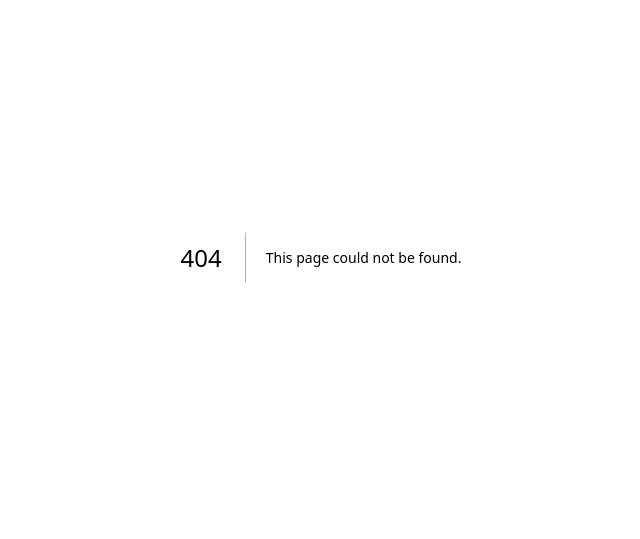
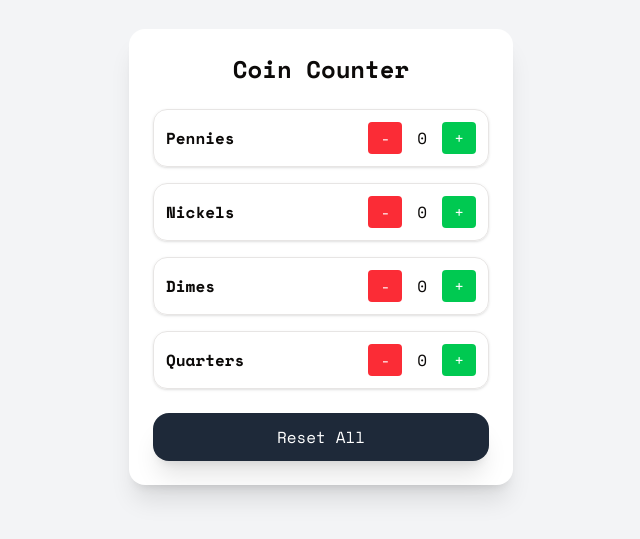
Before and after one commit to Acole-business/arcade, a Next.js app: page /other-links/coins in a window 1280 px wide. Before the commit this address had no page. Shown: the part 143-682 px from the top of the page, without its empty margins (319-959 px from the left). Built offline with nearby package versions, Linux system fonts and the light colour scheme.

Commit message:
Create Coin Counter

```diff
--- /dev/null
+++ b/app/other-links/coins/page.tsx
@@ -0,0 +1,77 @@
+'use client';
+
+import { useState } from 'react';
+
+function CoinCounter() {
+  const [coins, setCoins] = useState({
+    pennies: 0,
+    nickels: 0,
+    dimes: 0,
+    quarters: 0,
+  });
+
+  const handleIncrement = (coinType: keyof typeof coins) => {
+    setCoins((prev) => ({
+      ...prev,
+      [coinType]: prev[coinType] + 1,
+    }));
+  };
+
+  const handleDecrement = (coinType: keyof typeof coins) => {
+    setCoins((prev) => ({
+      ...prev,
+      [coinType]: Math.max(0, prev[coinType] - 1),
+    }));
+  };
+
+  const resetCoins = () => {
+    setCoins({ pennies: 0, nickels: 0, dimes: 0, quarters: 0 });
+  };
+
+  return (
+    <div className="p-6 bg-white rounded-2xl shadow-xl space-y-6 w-96">
+      <h2 className="text-2xl font-bold text-center">Coin Counter</h2>
+
+      <div className="space-y-4">
+        {Object.keys(coins).map((coin) => (
+          <div
+            key={coin}
+            className="flex items-center justify-between gap-4 border rounded-xl p-3 shadow"
+          >
+            <span className="font-semibold capitalize">{coin}</span>
+            <div className="flex items-center gap-2">
+              <button
+                onClick={() => handleDecrement(coin as keyof typeof coins)}
+                className="bg-red-500 text-white px-3 py-1 rounded hover:bg-red-600"
+              >
+                -
+              </button>
+              <span className="w-6 text-center">{coins[coin as keyof typeof coins]}</span>
+              <button
+                onClick={() => handleIncrement(coin as keyof typeof coins)}
+                className="bg-green-500 text-white px-3 py-1 rounded hover:bg-green-600"
+              >
+                +
+              </button>
+            </div>
+          </div>
+        ))}
+      </div>
+
+      <button
+        onClick={resetCoins}
+        className="bg-gray-800 text-white px-10 py-3 rounded-2xl shadow-xl hover:bg-gray-900 w-full"
+      >
+        Reset All
+      </button>
+    </div>
+  );
+}
+
+export default function CoinCounterApp() {
+  return (
+    <main className="flex flex-col items-center justify-center min-h-screen bg-gray-100 px-8 space-y-6">
+      <CoinCounter />
+    </main>
+  );
+}
```
